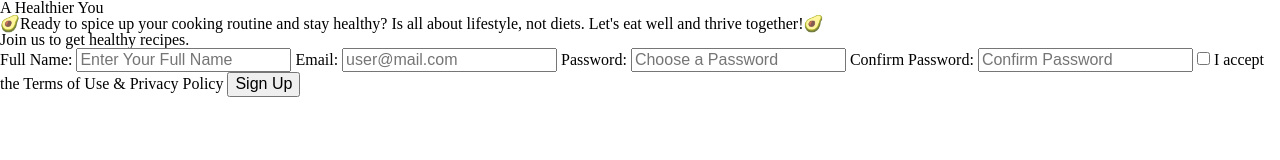
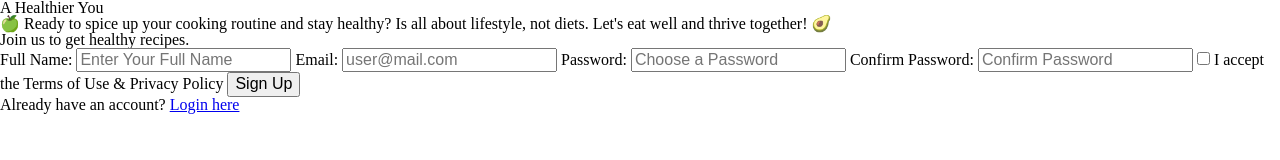
Before and after one commit to lortiz6/ITMD362-Project1, a plain HTML site: page index.html in a window 1280 px wide. Drawn offline with Linux system fonts and the light colour scheme.

Commit message:
added classes and id's

```diff
--- a/index.html
+++ b/index.html
@@ -1,17 +1,20 @@
 <!DOCTYPE html>
 <html lang="en">
   <head>
+    <meta charset="UTF-8">
     <meta name="viewport" content="width=device-width, initial-scale=1.0">
     <link rel="stylesheet" href="css/meyers_and_normalize-form_reset.css">
     <link rel="stylesheet" href="css/style.css">
-  <script src="js/script.js" async></script>
     <title>ITMD362-Project1</title>
   </head>
   <body>
+    <div id="background-image">
+      <div class="overlay">
+        <div class="container">
           <h1>A Healthier You</h1>
-  <p>🥑Ready to spice up your cooking routine and stay healthy? Is all about lifestyle, not diets. Let's eat well and thrive together!🥑</p>
+          <p>🍏 Ready to spice up your cooking routine and stay healthy? Is all about lifestyle, not diets. Let's eat well and thrive together! 🥑</p>
           <p>Join us to get healthy recipes.</p>
-  <form>
+          <form id="signup-form">
             <label for="name">Full Name:</label>
             <input type="text" id="name" name="name" placeholder="Enter Your Full Name" required>
             <label for="email">Email:</label>
@@ -26,6 +29,9 @@
             </label>
             <button id="signup-button">Sign Up</button>
           </form>
+          <p>Already have an account? <a href="#">Login here</a></p>
+        </div>
+      </div>
     </div>
   </body>
 </html>
```
Lines whose indentation alone changed are shown as unchanged.
